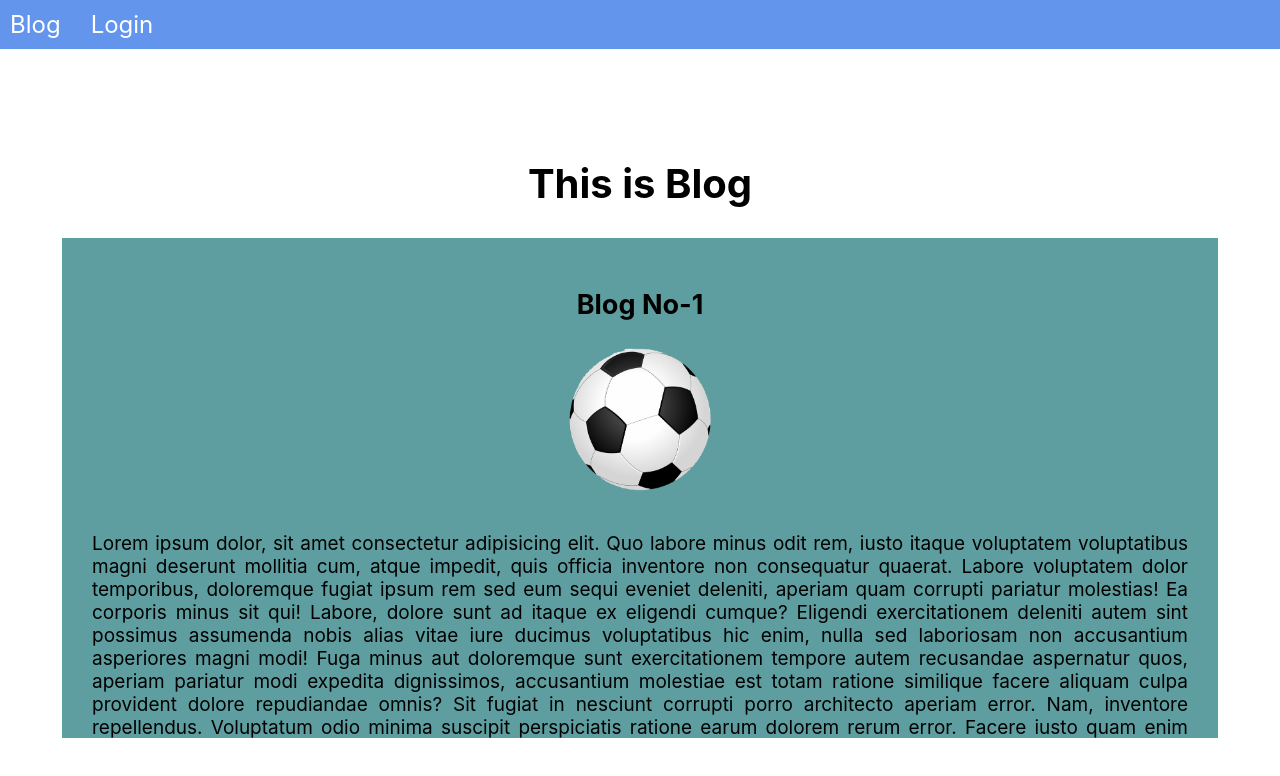
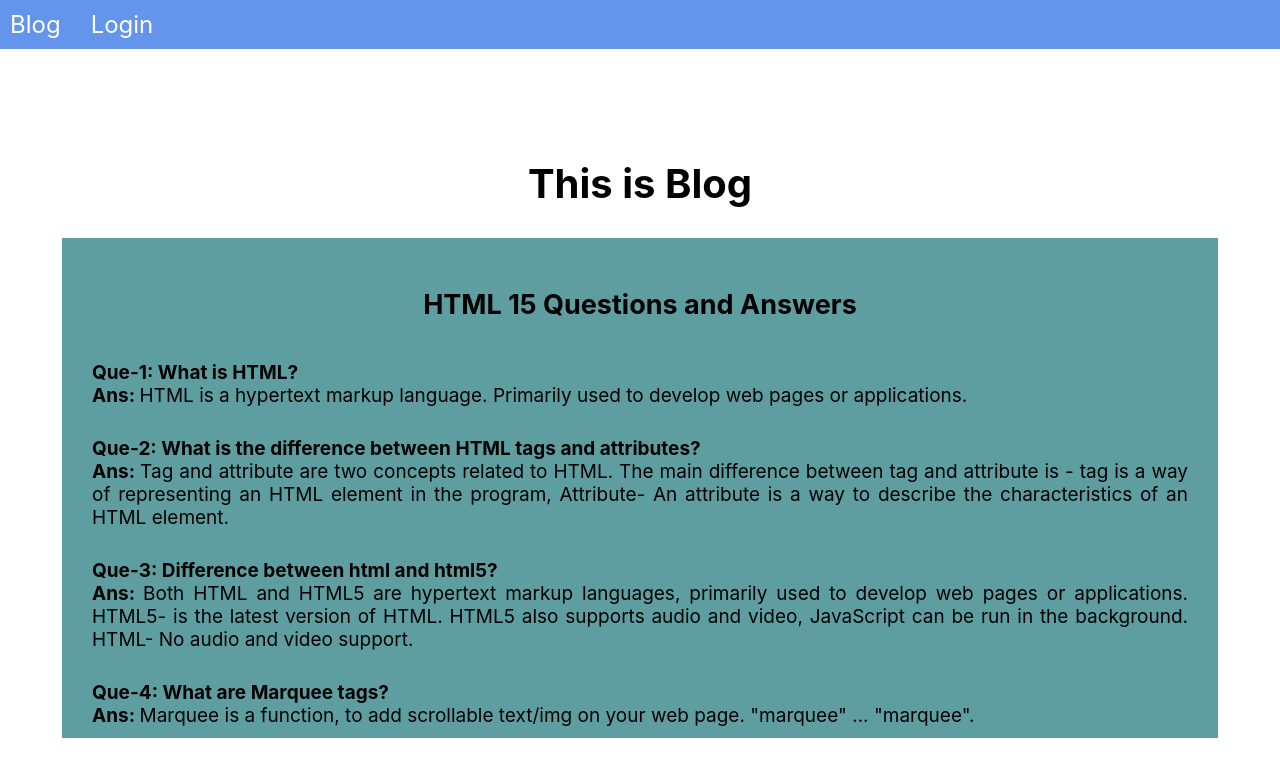
Before and after one commit to sadikul60/explore-react-typescript, a React (Create React App) app: page /blog in a window 1280 px wide. Shown: the top 776 px of the page. Built offline with nearby package versions, Linux system fonts and the light colour scheme.

Commit message:
added some questions

```diff
--- a/src/components/Blog/Blog.css
+++ b/src/components/Blog/Blog.css
@@ -33,7 +33,7 @@
     font-size: 27px;
     text-align: center;
     margin-top: 20px;
-    margin-bottom: 20px;
+    margin-bottom: 40px;
 }
 
 .blog img{
@@ -43,6 +43,9 @@
 .blog p{
     font-size: 19px;
     text-align: justify;
+}
+
+.question{
     margin-top: 30px;
 }
 
--- a/src/components/Blog/Blog.tsx
+++ b/src/components/Blog/Blog.tsx
@@ -1,14 +1,103 @@
 import './Blog.css'
-import image from '../../assets/ball_prev_ui.png'
+
 
 const Blog = () => {
     return (
         <div className="container">
             <h1>This is Blog</h1>
             <div className='blog'>
-                <h3>Blog No-1</h3>
-                <img src={image} alt="" />
-                <p>Lorem ipsum dolor, sit amet consectetur adipisicing elit. Quo labore minus odit rem, iusto itaque voluptatem voluptatibus magni deserunt mollitia cum, atque impedit, quis officia inventore non consequatur quaerat. Labore voluptatem dolor temporibus, doloremque fugiat ipsum rem sed eum sequi eveniet deleniti, aperiam quam corrupti pariatur molestias! Ea corporis minus sit qui! Labore, dolore sunt ad itaque ex eligendi cumque? Eligendi exercitationem deleniti autem sint possimus assumenda nobis alias vitae iure ducimus voluptatibus hic enim, nulla sed laboriosam non accusantium asperiores magni modi! Fuga minus aut doloremque sunt exercitationem tempore autem recusandae aspernatur quos, aperiam pariatur modi expedita dignissimos, accusantium molestiae est totam ratione similique facere aliquam culpa provident dolore repudiandae omnis? Sit fugiat in nesciunt corrupti porro architecto aperiam error. Nam, inventore repellendus. Voluptatum odio minima suscipit perspiciatis ratione earum dolorem rerum error. Facere iusto quam enim cumque illum non maxime libero molestiae aliquam neque eos animi voluptatem placeat, laboriosam itaque recusandae praesentium maiores. Voluptatem dolorem accusamus veritatis dolorum iusto et officiis ullam temporibus corporis perferendis,</p>
+                <div>
+                    <h3>HTML 15 Questions and Answers</h3>
+                    <div className='question'>
+                        <p><strong>Que-1: What is HTML?</strong></p>
+                        <p><strong>Ans: </strong>HTML is a hypertext markup language. Primarily used to develop web pages or applications.</p>
+                    </div>
+                    <div className='question'>
+                        <p><strong>Que-2: What is the difference between HTML tags and attributes?</strong></p>
+                        <p><strong>Ans: </strong>Tag and attribute are two concepts related to HTML. The main difference between tag and attribute is - tag is a way of representing an HTML element in the program, Attribute- An attribute is a way to describe the characteristics of an HTML element.</p>
+                    </div>
+                    <div className='question'>
+                        <p><strong>Que-3: Difference between html and html5?</strong></p>
+                        <p><strong>Ans: </strong>Both HTML and HTML5 are hypertext markup languages, primarily used to develop web pages or applications. HTML5- is the latest version of HTML. HTML5 also supports audio and video, JavaScript can be run in the background. HTML- No audio and video support.</p>
+                    </div>
+                    <div className='question'>
+                        <p><strong>Que-4: What are Marquee tags?</strong></p>
+                        <p><strong>Ans: </strong>Marquee is a function, to add scrollable text/img on your web page. "marquee" ... "marquee".</p>
+                    </div>
+                    <div className='question'>
+                        <p><strong>Que-5: What is the “class” attribute in HTML?</strong></p>
+                        <p><strong>Ans: </strong>The class attribute is used to specify the class name for an HTML element. Multiple elements in HTML can have the same class value. Also, it is mainly used to associate the styles written in the stylesheet with the HTML elements.</p>
+                    </div>
+                </div>
+                <div>
+                    <h3>HTML 15 Questions and Answers</h3>
+                    <div className='question'>
+                        <p><strong>Que-1: What is HTML?</strong></p>
+                        <p><strong>Ans: </strong>HTML is a hypertext markup language. Primarily used to develop web pages or applications.</p>
+                    </div>
+                    <div className='question'>
+                        <p><strong>Que-2: What is the difference between HTML tags and attributes?</strong></p>
+                        <p><strong>Ans: </strong>Tag and attribute are two concepts related to HTML. The main difference between tag and attribute is - tag is a way of representing an HTML element in the program, Attribute- An attribute is a way to describe the characteristics of an HTML element.</p>
+                    </div>
+                    <div className='question'>
+                        <p><strong>Que-3: Difference between html and html5?</strong></p>
+                        <p><strong>Ans: </strong>Both HTML and HTML5 are hypertext markup languages, primarily used to develop web pages or applications. HTML5- is the latest version of HTML. HTML5 also supports audio and video, JavaScript can be run in the background. HTML- No audio and video support.</p>
+                    </div>
+                    <div className='question'>
+                        <p><strong>Que-4: What are Marquee tags?</strong></p>
+                        <p><strong>Ans: </strong>Marquee is a function, to add scrollable text/img on your web page. "marquee" ... "marquee".</p>
+                    </div>
+                    <div className='question'>
+                        <p><strong>Que-5: What is the “class” attribute in HTML?</strong></p>
+                        <p><strong>Ans: </strong>The class attribute is used to specify the class name for an HTML element. Multiple elements in HTML can have the same class value. Also, it is mainly used to associate the styles written in the stylesheet with the HTML elements.</p>
+                    </div>
+                </div>
+                <div>
+                    <h3>HTML 15 Questions and Answers</h3>
+                    <div className='question'>
+                        <p><strong>Que-1: What is HTML?</strong></p>
+                        <p><strong>Ans: </strong>HTML is a hypertext markup language. Primarily used to develop web pages or applications.</p>
+                    </div>
+                    <div className='question'>
+                        <p><strong>Que-2: What is the difference between HTML tags and attributes?</strong></p>
+                        <p><strong>Ans: </strong>Tag and attribute are two concepts related to HTML. The main difference between tag and attribute is - tag is a way of representing an HTML element in the program, Attribute- An attribute is a way to describe the characteristics of an HTML element.</p>
+                    </div>
+                    <div className='question'>
+                        <p><strong>Que-3: Difference between html and html5?</strong></p>
+                        <p><strong>Ans: </strong>Both HTML and HTML5 are hypertext markup languages, primarily used to develop web pages or applications. HTML5- is the latest version of HTML. HTML5 also supports audio and video, JavaScript can be run in the background. HTML- No audio and video support.</p>
+                    </div>
+                    <div className='question'>
+                        <p><strong>Que-4: What are Marquee tags?</strong></p>
+                        <p><strong>Ans: </strong>Marquee is a function, to add scrollable text/img on your web page. "marquee" ... "marquee".</p>
+                    </div>
+                    <div className='question'>
+                        <p><strong>Que-5: What is the “class” attribute in HTML?</strong></p>
+                        <p><strong>Ans: </strong>The class attribute is used to specify the class name for an HTML element. Multiple elements in HTML can have the same class value. Also, it is mainly used to associate the styles written in the stylesheet with the HTML elements.</p>
+                    </div>
+                </div>
+                <div>
+                    <h3>HTML 15 Questions and Answers</h3>
+                    <div className='question'>
+                        <p><strong>Que-1: What is HTML?</strong></p>
+                        <p><strong>Ans: </strong>HTML is a hypertext markup language. Primarily used to develop web pages or applications.</p>
+                    </div>
+                    <div className='question'>
+                        <p><strong>Que-2: What is the difference between HTML tags and attributes?</strong></p>
+                        <p><strong>Ans: </strong>Tag and attribute are two concepts related to HTML. The main difference between tag and attribute is - tag is a way of representing an HTML element in the program, Attribute- An attribute is a way to describe the characteristics of an HTML element.</p>
+                    </div>
+                    <div className='question'>
+                        <p><strong>Que-3: Difference between html and html5?</strong></p>
+                        <p><strong>Ans: </strong>Both HTML and HTML5 are hypertext markup languages, primarily used to develop web pages or applications. HTML5- is the latest version of HTML. HTML5 also supports audio and video, JavaScript can be run in the background. HTML- No audio and video support.</p>
+                    </div>
+                    <div className='question'>
+                        <p><strong>Que-4: What are Marquee tags?</strong></p>
+                        <p><strong>Ans: </strong>Marquee is a function, to add scrollable text/img on your web page. "marquee" ... "marquee".</p>
+                    </div>
+                    <div className='question'>
+                        <p><strong>Que-5: What is the “class” attribute in HTML?</strong></p>
+                        <p><strong>Ans: </strong>The class attribute is used to specify the class name for an HTML element. Multiple elements in HTML can have the same class value. Also, it is mainly used to associate the styles written in the stylesheet with the HTML elements.</p>
+                    </div>
+                </div>
             </div>
         </div>
     );
```
